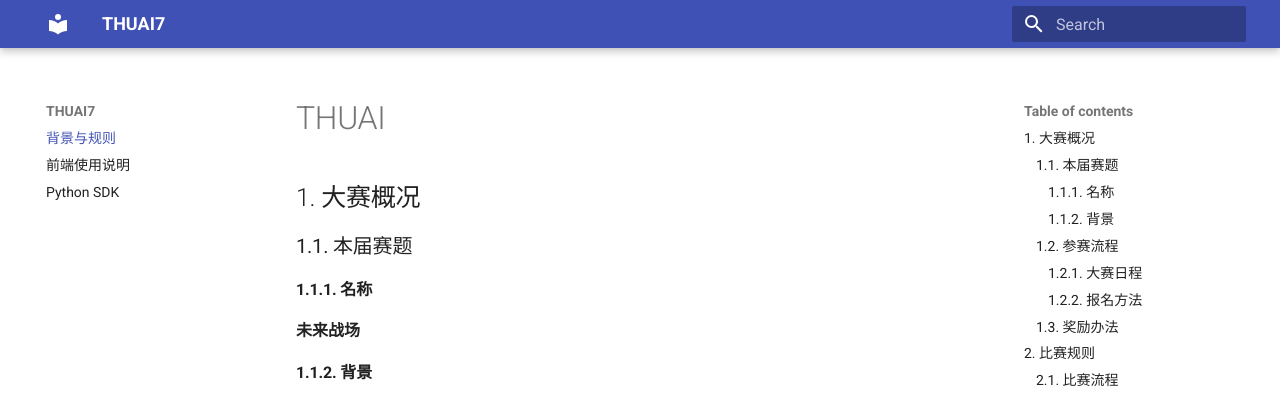
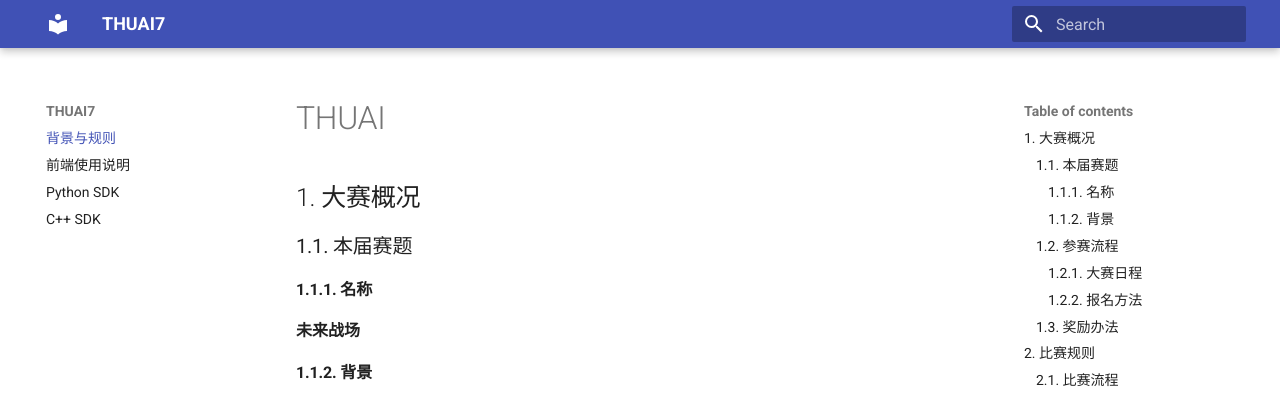
Before and after one commit to thuasta/thuai-7, an MkDocs documentation site: the page built from docs/index.md, in a window 1280 px wide. Shown: the top 398 px of the page. Built offline with MkDocs 1.6.1 and Material for MkDocs 9.7.7, drawn with Linux system fonts in a browser that asks for light colours.

Commit message:
Update mkdocs.yml

```diff
--- a/mkdocs.yml
+++ b/mkdocs.yml
@@ -4,5 +4,6 @@ nav:
   - 背景与规则: index.md
   - 前端使用说明: viewer.md
   - Python SDK: python_sdk.md
+  - C++ SDK: c++_sdk.md
 theme:
   name: material
```
